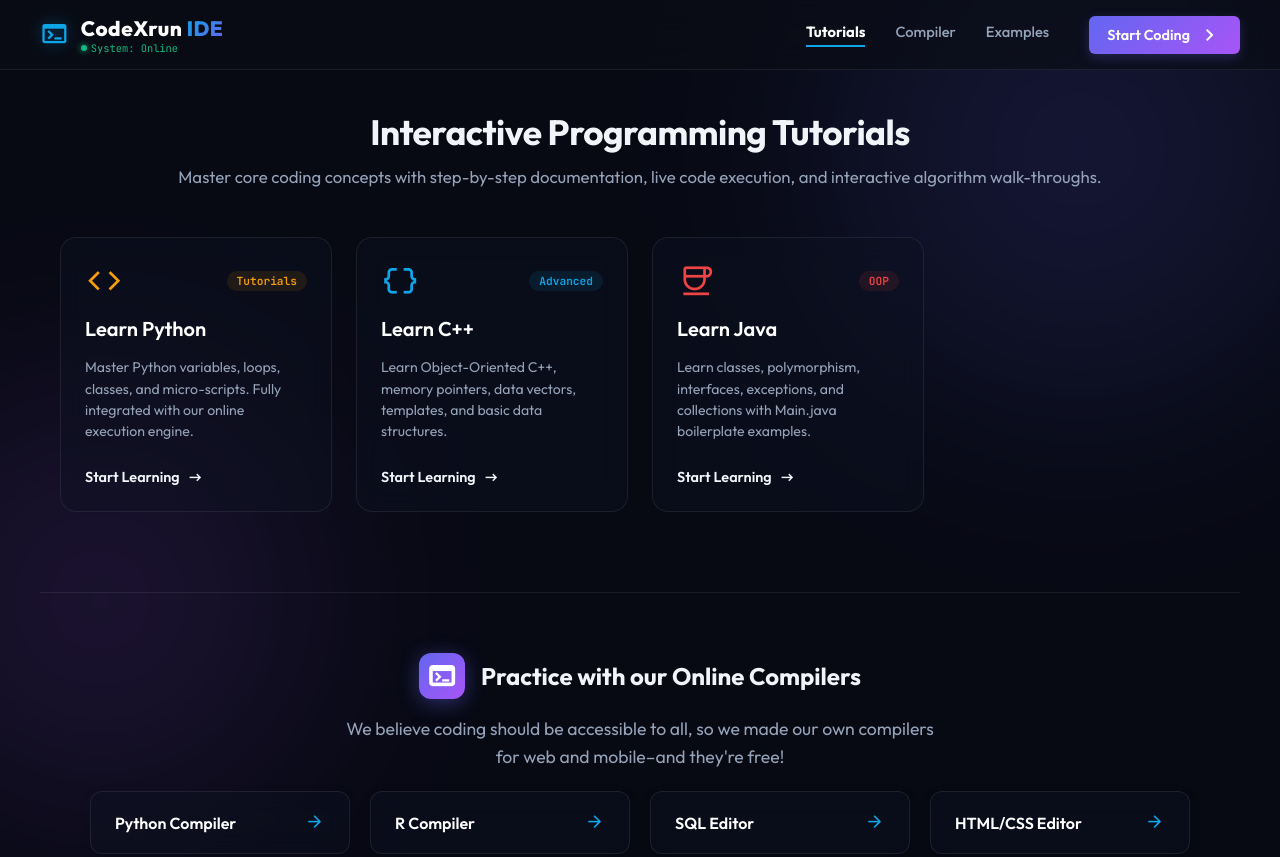
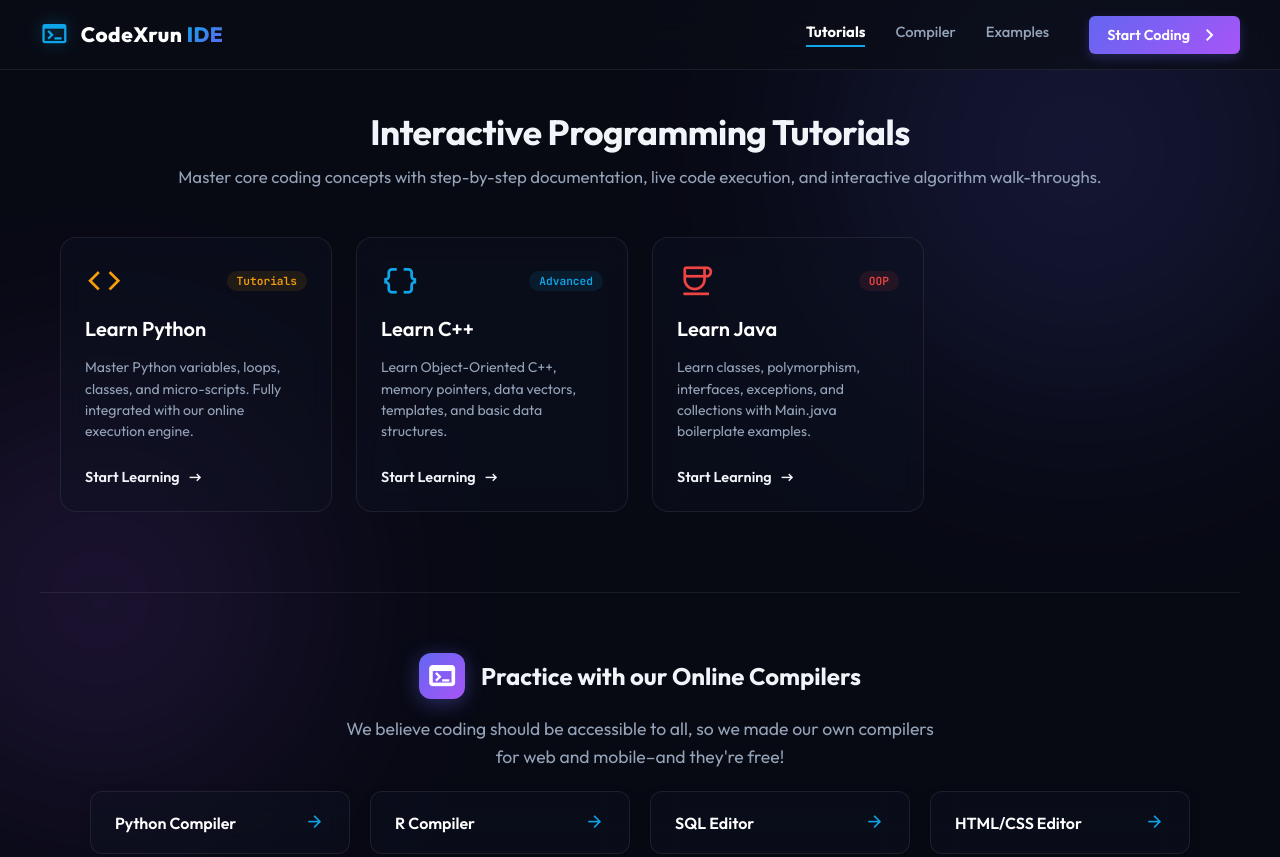
Before and after one commit to rraj285181-afk/QuantumCode_IDE, a website built with Vite: page index.html in a window 1280 px wide. Shown: the top 857 px of the page. Built offline with nearby package versions, Linux system fonts and the light colour scheme.

Commit message:
Remove System: Online status badge from all page headers

```diff
--- a/index.html
+++ b/index.html
@@ -47,7 +47,6 @@
       <span class="material-symbols-outlined logo-icon">terminal</span>
       <div class="logo-text-group">
         <span class="logo-title">CodeXrun <span class="accent-text">IDE</span></span>
-        <span class="system-status">System: Online</span>
       </div>
     </div>
     <div class="header-right-group" style="display: flex; align-items: center; gap: 40px;">
```
Also changed, not shown: compiler.html (+0 -1 lines), cpp-tutorial.html (+0 -1 lines), java-tutorial.html (+0 -1 lines), python-tutorial.html (+0 -1 lines).
